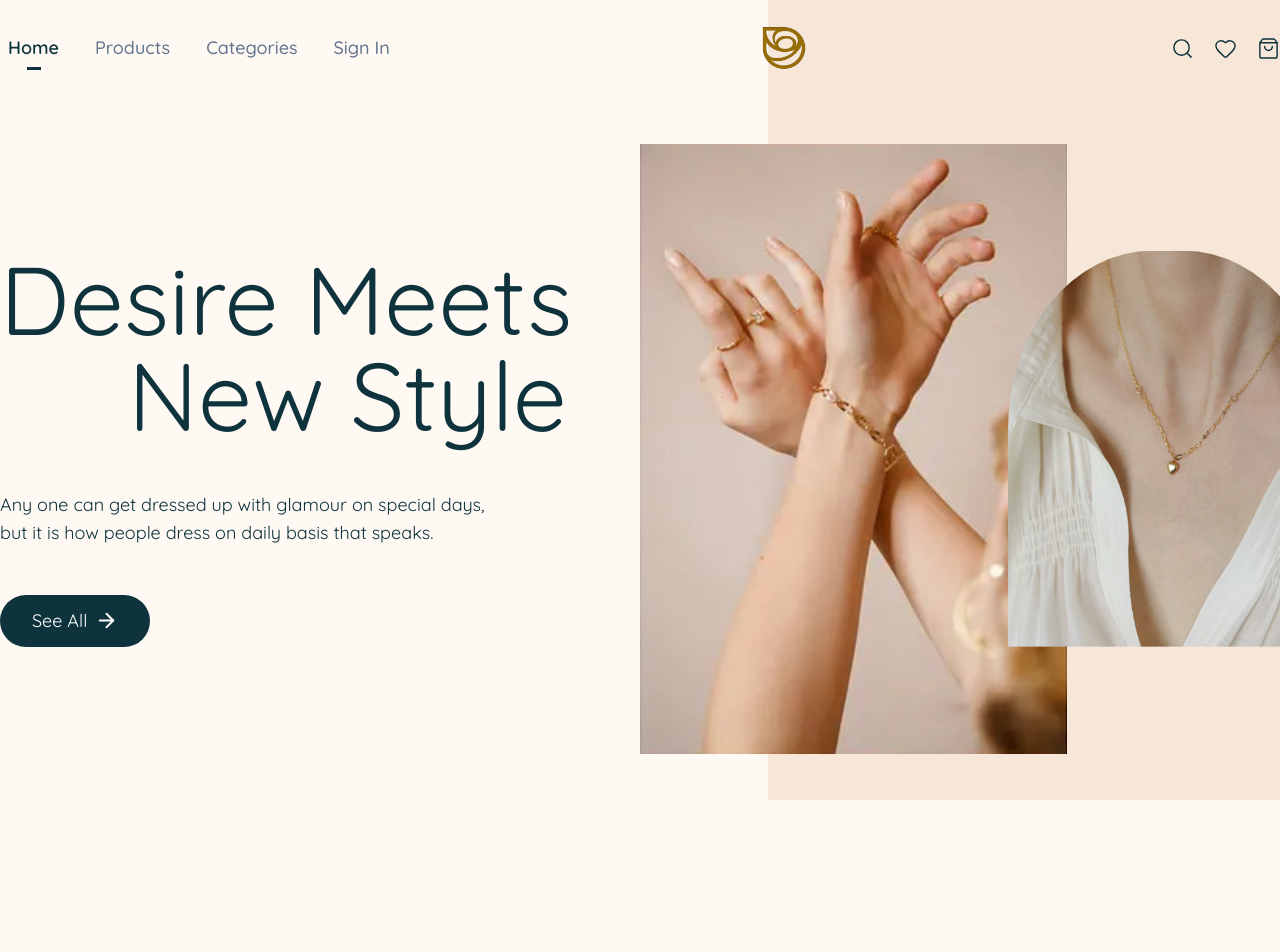
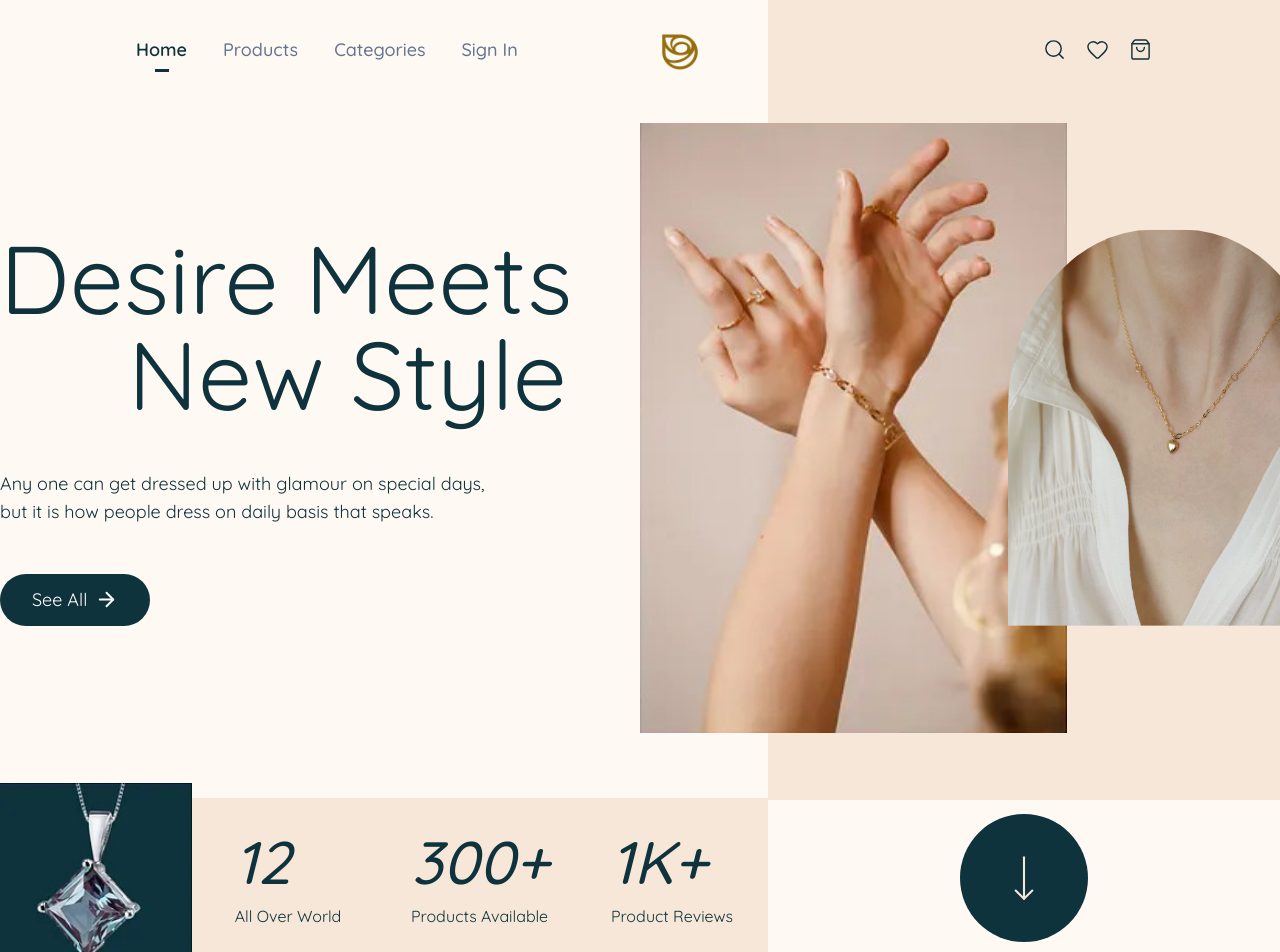
Before and after one commit to rubayetseason/learning-vue-with-ecommerce, a Vue app: page / in a window 1280 px wide. Shown: the top 952 px of the page. Built offline with nearby package versions, Linux system fonts and the light colour scheme.

Commit message:
scroll animations added

```diff
--- a/index.html
+++ b/index.html
@@ -8,7 +8,7 @@
   <link rel="preconnect" href="https://fonts.gstatic.com" crossorigin>
   <link href="https://fonts.googleapis.com/css2?family=Quicksand:wght@300..700&display=swap" rel="stylesheet">
   <meta name="viewport" content="width=device-width, initial-scale=1.0" />
-  <title>Vite + Vue + TS</title>
+  <title>Exellee</title>
 </head>
 
 <body>
--- a/src/assets/index.ts
+++ b/src/assets/index.ts
@@ -2,8 +2,9 @@ import logo from "./logos/logo.jpg";
 import logoWithoutBg from "./logos/logo-without-bg.png";
 import hero1 from "./images/hero_1.jpg";
 import hero2 from "./images/hero_2.jpg";
+import pendant from "./images/pendant.jpg";
 
 export const sharedAssets = {
   icons: { logo, logoWithoutBg },
-  images: { hero1, hero2 },
+  images: { hero1, hero2, pendant },
 };
--- a/src/components/others/Home/Hero.vue
+++ b/src/components/others/Home/Hero.vue
@@ -1,13 +1,15 @@
 <script setup lang="ts">
 import { sharedAssets } from "@/assets";
-import { ArrowRight } from "lucide-vue-next";
+import { ArrowRight, MoveDown } from "lucide-vue-next";
 </script>
 
 <template>
-  <div class="my-12 max-w-custom w-full h-dvh mx-auto">
+  <div>
+    <div class="mt-12 w-full h-[calc(100vh-140px)] mx-auto">
       <div
-      class="absolute top-0 right-0 h-[100vh] w-[40%] bg-primary-foreground z-[-1]"
+        class="absolute top-0 right-0 w-[40%] h-dvh bg-primary-foreground z-[-1]"
       ></div>
+      <div class="max-w-custom w-full mx-auto">
         <div class="flex">
           <div class="flex items-center flex-1">
             <div>
@@ -34,4 +36,38 @@ import { ArrowRight } from "lucide-vue-next";
           </div>
         </div>
       </div>
+    </div>
+    <div class="flex">
+      <div class="w-[60%] flex items-center">
+        <img :src="sharedAssets.images.pendant" alt="pendant" class="w-64" />
+        <div
+          class="w-full h-[85%] text-foreground grid grid-cols-3 bg-primary-foreground"
+        >
+          <div class="flex flex-col justify-center items-start mx-auto">
+            <h1 class="text-6xl font-medium italic">12</h1>
+            <h1 class="mt-3 text-base">All Over World</h1>
+          </div>
+          <div class="flex flex-col justify-center items-start mx-auto">
+            <h1 class="text-6xl font-medium italic">300+</h1>
+            <h1 class="mt-3 text-base">Products Available</h1>
+          </div>
+          <div class="flex flex-col justify-center items-start mx-auto">
+            <h1 class="text-6xl font-medium italic">1K+</h1>
+            <h1 class="mt-3 text-base">Product Reviews</h1>
+          </div>
+        </div>
+      </div>
+      <div class="flex-1 flex justify-center items-center">
+        <div
+          class="mt-7 size-32 mx-auto bg-foreground flex items-center justify-center animate-bounce duration-1000 rounded-full"
+        >
+          <MoveDown
+            :size="50"
+            class="text-primary-foreground"
+            stroke-width="1"
+          />
+        </div>
+      </div>
+    </div>
+  </div>
 </template>
--- a/src/components/shared/Navbar.vue
+++ b/src/components/shared/Navbar.vue
@@ -1,9 +1,27 @@
 <script setup lang="ts">
+import { sharedAssets } from "@/assets";
+import {
+  getIconColor,
+  getNavLinkColor,
+  getUnderlineClass
+} from "@/helpers/classNames";
+import { Heart, Search, ShoppingBag } from "lucide-vue-next";
+import { onMounted, onUnmounted, ref } from "vue";
 import { RouterLink, useRoute } from "vue-router";
-import { sharedAssets } from "@/assets";
-import { Search, Heart, ShoppingBag } from "lucide-vue-next";
 
 const route = useRoute();
+const scrolled = ref(false);
+
+const handleScroll = () => {
+  scrolled.value = window.scrollY > 20;
+};
+
+onMounted(() => {
+  window.addEventListener("scroll", handleScroll);
+});
+onUnmounted(() => {
+  window.removeEventListener("scroll", handleScroll);
+});
 
 const navLinks = [
   { to: "/", label: "Home" },
@@ -14,7 +32,13 @@ const navLinks = [
 </script>
 
 <template>
-  <nav class="max-w-custom w-full mx-auto flex justify-between items-center">
+  <div
+    class="sticky top-3 w-[80%] mx-auto rounded-[60px] z-10 transition-colors duration-300"
+    :class="[scrolled ? 'bg-foreground shadow-md' : 'bg-transparent']"
+  >
+    <nav
+      class="relative max-w-custom w-full h-[75px] mx-auto flex justify-between items-center"
+    >
       <!-- Navigation Links -->
       <div class="text-lg font-medium flex items-center gap-5">
         <RouterLink
@@ -22,20 +46,9 @@ const navLinks = [
           :key="link.to"
           :to="link.to"
           class="group relative px-2 py-1 text-lg"
-        :class="[
-          route.path === link.to
-            ? 'font-semibold text-foreground'
-            : 'font-medium text-muted-foreground',
-        ]"
+          :class="getNavLinkColor(scrolled, route.path === link.to)"
         >
-        <span
-          class="after:content-[''] after:absolute after:left-1/2 after:-translate-x-1/2 after:-bottom-1 after:h-[3px] after:bg-foreground after:transition-all after:duration-300 after:ease-in-out group-hover:after:w-full after:w-[14px]"
-          :class="[
-            route.path === link.to
-              ? 'after:opacity-100'
-              : 'after:opacity-0 group-hover:after:opacity-100',
-          ]"
-        >
+          <span :class="getUnderlineClass(scrolled, route.path === link.to)">
             {{ link.label }}
           </span>
         </RouterLink>
@@ -43,26 +56,31 @@ const navLinks = [
 
       <!-- Logo -->
       <div>
-      <img :src="sharedAssets.icons.logoWithoutBg" alt="Logo" class="w-24" />
+        <img
+          :src="sharedAssets.icons.logoWithoutBg"
+          alt="Logo"
+          class="absolute top-10 left-1/2 -translate-y-1/2 w-20"
+        />
       </div>
 
-    <!-- Cart Items or Placeholder -->
+      <!-- Action Icons -->
       <div class="flex items-center gap-5">
         <Search
-        class="text-foreground"
+          :class="getIconColor(scrolled)"
           :size="23"
           :stroke-width="route.path === '/search' ? 2.5 : 1.5"
         />
         <Heart
-        class="text-foreground"
+          :class="getIconColor(scrolled)"
           :size="23"
           :stroke-width="route.path === '/wishlist' ? 2 : 1.5"
         />
         <ShoppingBag
-        class="text-foreground"
+          :class="getIconColor(scrolled)"
           :size="23"
           :stroke-width="route.path === '/cart' ? 2 : 1.5"
         />
       </div>
     </nav>
+  </div>
 </template>
--- /dev/null
+++ b/src/helpers/classNames.ts
@@ -0,0 +1,31 @@
+export const getNavLinkColor = (scrolled: boolean, active: boolean): string => {
+  if (active)
+    return scrolled
+      ? "font-semibold text-primary-foreground"
+      : "font-semibold text-foreground";
+  return scrolled
+    ? "font-medium text-primary-foreground/70"
+    : "font-medium text-muted-foreground";
+};
+
+export const getIconColor = (scrolled: boolean): string => {
+  return scrolled ? "text-primary-foreground" : "text-foreground";
+};
+
+export const getUnderlineClass = (
+  scrolled: boolean,
+  active: boolean
+): string => {
+  const base =
+    "after:content-[''] after:absolute after:left-1/2 after:-translate-x-1/2 after:-bottom-1 after:h-[3px] after:transition-all after:duration-300 after:ease-in-out group-hover:after:w-full after:w-[14px]";
+
+  const opacity = active
+    ? "after:opacity-100"
+    : "after:opacity-0 group-hover:after:opacity-100";
+
+  const color = scrolled
+    ? "after:bg-primary-foreground"
+    : "after:bg-foreground";
+
+  return `${base} ${opacity} ${color}`;
+};
```
Also changed, not shown: src/assets/images/pendant.jpg (added). Lines whose indentation alone changed are shown as unchanged.
